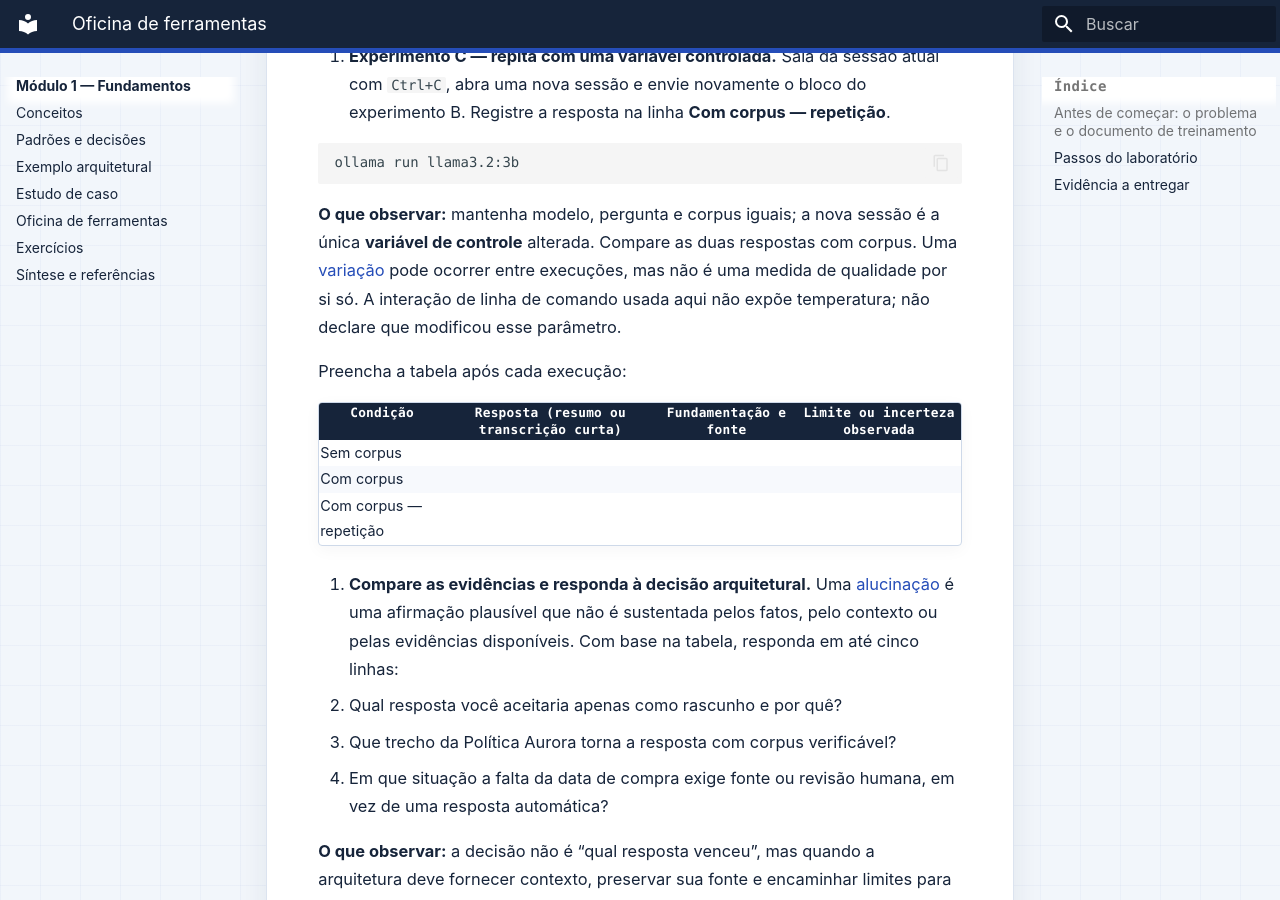
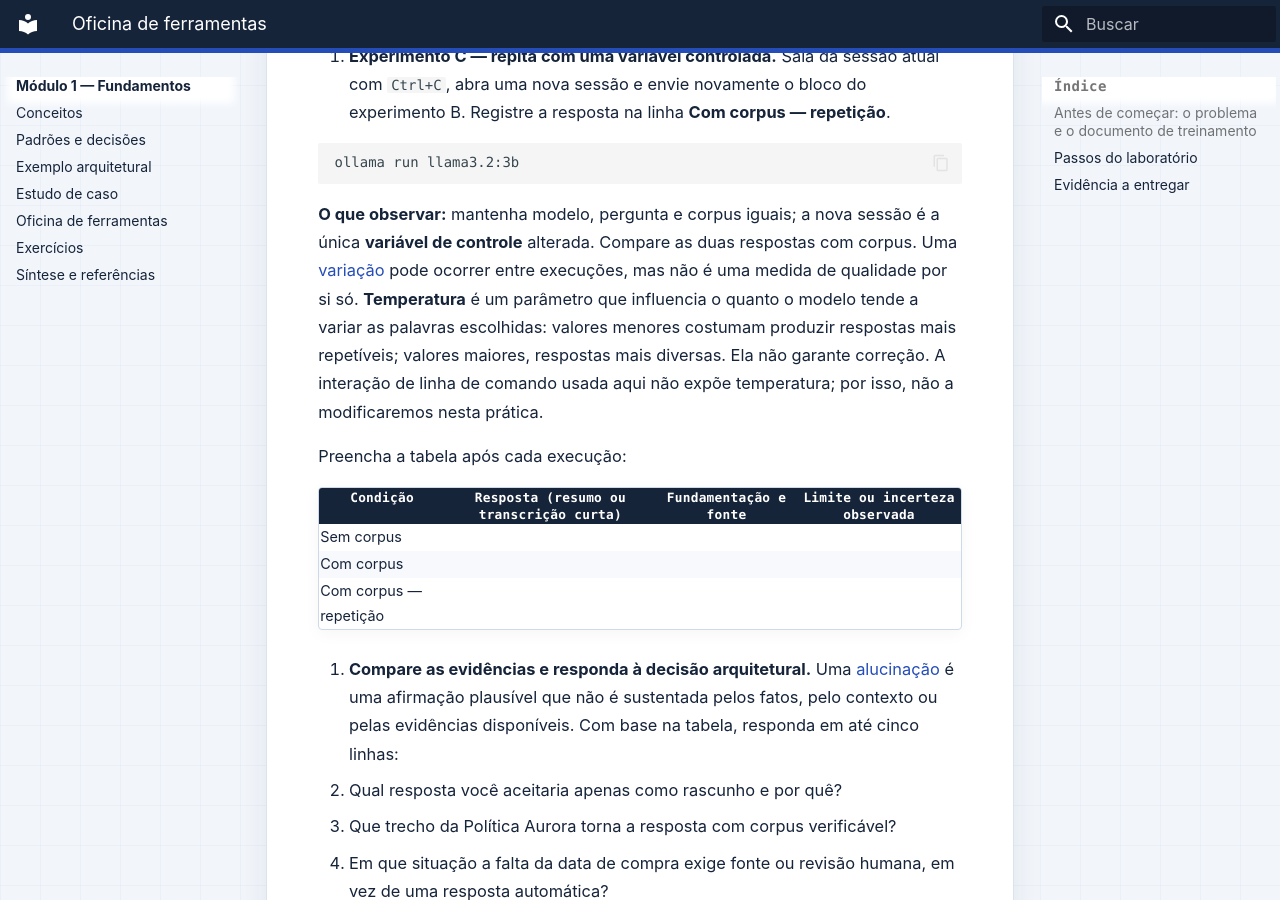
Before and after one commit to aulas-marco/arquitetura-solucoes-ia-generativa, an MkDocs documentation site: the page built from docs/modulo-1-fundamentos/oficina-de-ferramentas.md, in a window 1280 px wide and 900 px high, scrolled down 2835 px. Built offline with MkDocs 1.6.1 and Material for MkDocs 9.7.7, drawn with Linux system fonts in a browser that asks for light colours.

Commit message:
docs: explain temperature in ollama workshop

````diff
--- a/docs/modulo-1-fundamentos/oficina-de-ferramentas.md
+++ b/docs/modulo-1-fundamentos/oficina-de-ferramentas.md
@@ -68,7 +68,7 @@
    ollama run llama3.2:3b
    ```
 
-   **O que observar:** mantenha modelo, pergunta e corpus iguais; a nova sessão é a única **variável de controle** alterada. Compare as duas respostas com corpus. Uma [variação](conceitos.md#conhecimento-parametrico-variabilidade-e-alucinacao) pode ocorrer entre execuções, mas não é uma medida de qualidade por si só. A interação de linha de comando usada aqui não expõe temperatura; não declare que modificou esse parâmetro.
+   **O que observar:** mantenha modelo, pergunta e corpus iguais; a nova sessão é a única **variável de controle** alterada. Compare as duas respostas com corpus. Uma [variação](conceitos.md#conhecimento-parametrico-variabilidade-e-alucinacao) pode ocorrer entre execuções, mas não é uma medida de qualidade por si só. **Temperatura** é um parâmetro que influencia o quanto o modelo tende a variar as palavras escolhidas: valores menores costumam produzir respostas mais repetíveis; valores maiores, respostas mais diversas. Ela não garante correção. A interação de linha de comando usada aqui não expõe temperatura; por isso, não a modificaremos nesta prática.
 
    Preencha a tabela após cada execução:
 
````
